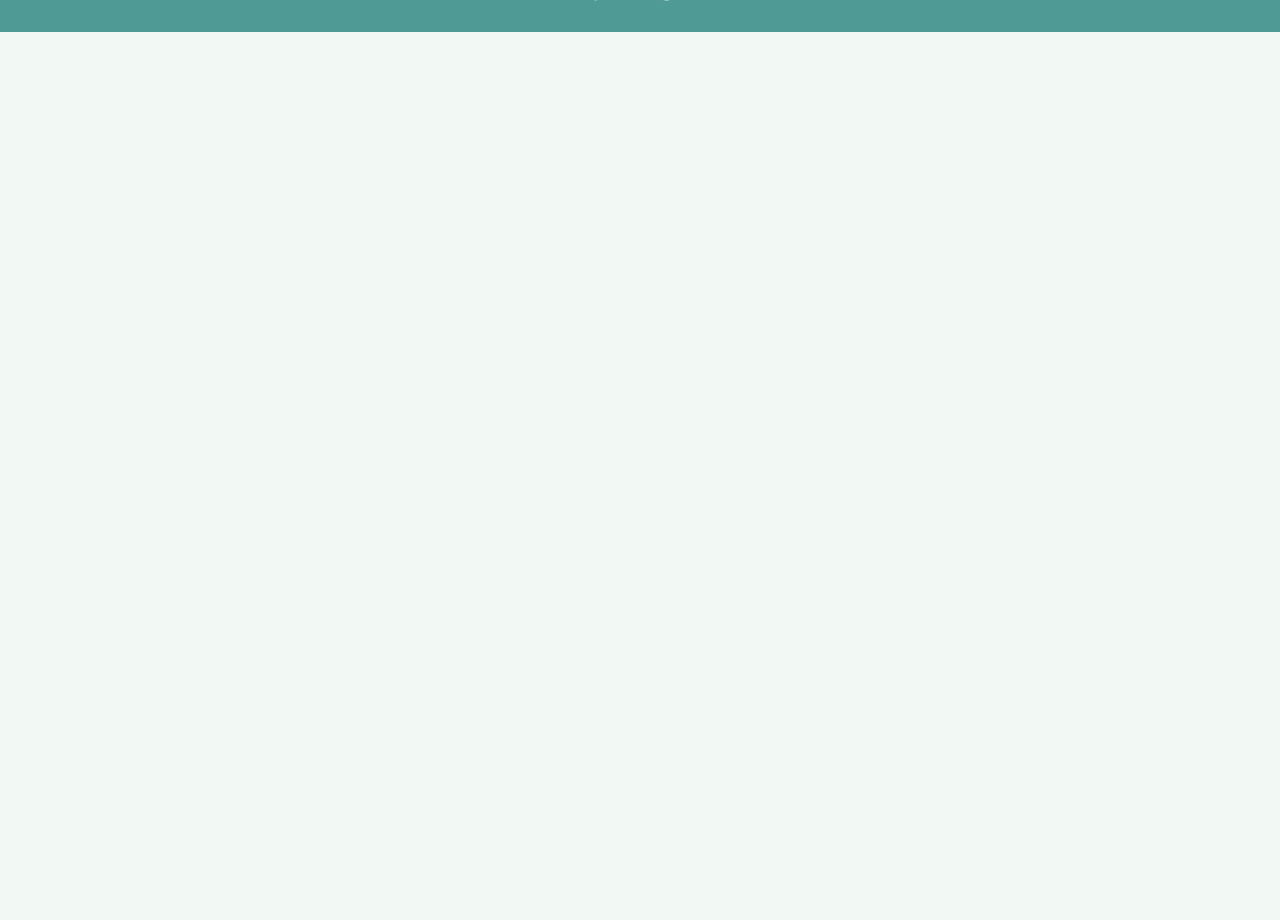
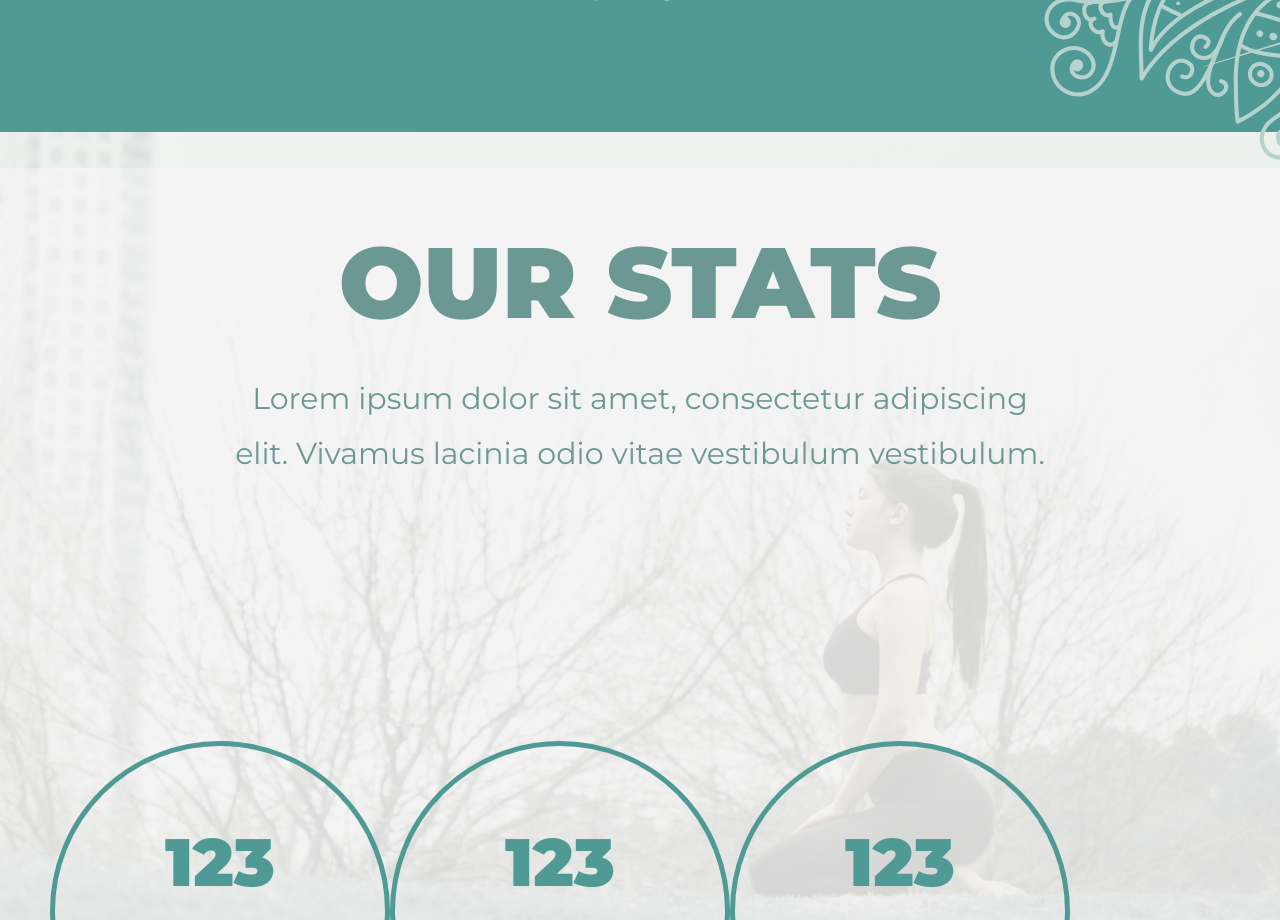
Before and after one commit to malgorzatajPL/Yoga-website, a React (Create React App) app: page / in a window 1280 px wide. Shown: the part 1880-2800 px from the top of the page. Before the commit the page ends 1912 px from the top, so only its background shows below. Built offline with nearby package versions, Linux system fonts and the light colour scheme; a web font is replaced by a local one.

Commit message:
Add Out stats section

```diff
--- a/src/App.tsx
+++ b/src/App.tsx
@@ -3,6 +3,7 @@ import Menu from './Components/Header/Menu';
 import Main from './Components/Main/Main';
 import ChooseClass from './Components/ChooseClass/ChooseClass';
 import styled from 'styled-components';
+import OurStats from './Components/OurStats/OurStats';
 
 const AppStyle = styled.div`
   position: relative;
@@ -26,6 +27,7 @@ function App() {
       <Menu />
       <Main />
       <ChooseClass />
+      <OurStats />
     </AppStyle>
   );
 }
--- a/src/Components/ChooseClass/ChooseClass.style.ts
+++ b/src/Components/ChooseClass/ChooseClass.style.ts
@@ -6,18 +6,16 @@ export const ChooseClassSection = styled.section`
   display: flex;
   flex-direction: column;
   align-items: center;
+  padding-bottom: 100px;
 `;
-export const HeaderChooseClass = styled.div`
-  padding: 60px;
-  text-align: center;
-`;
+
 export const SubtitleChooseClass = styled.p`
   font-family: ${theme.fontFamily.main};
   color: ${theme.palette.primary[100]};
+  font-size: ${fontSize(30)};
   font-variant-caps: normal;
   line-height: 1.8;
   z-index: 5;
-  font-size: ${fontSize(30)};
   width: 70%;
   margin: 0 auto;
 `;
--- a/src/Components/ChooseClass/ChooseClass.tsx
+++ b/src/Components/ChooseClass/ChooseClass.tsx
@@ -1,23 +1,19 @@
 import React from 'react';
-import {
-  Cards,
-  ChooseClassSection,
-  HeaderChooseClass,
-  SubtitleChooseClass,
-} from './ChooseClass.style';
+import { Cards, ChooseClassSection } from './ChooseClass.style';
 import Card from './Card';
-import { Header1 } from '../../shared/TextComponents';
+import { Header1, Subtitle } from '../../shared/TextComponents';
+import { Header } from '../../shared/HeadersBox';
 
 const ChooseClass = () => {
   return (
     <ChooseClassSection>
-      <HeaderChooseClass>
+      <Header>
         <Header1>Choose class</Header1>
-        <SubtitleChooseClass>
+        <Subtitle>
           Lorem ipsum dolor sit amet, consectetur adipiscing elit. Vivamus
           lacinia odio vitae vestibulum vestibulum.
-        </SubtitleChooseClass>
-      </HeaderChooseClass>
+        </Subtitle>
+      </Header>
       <Cards>
         <Card
           imageSrc='/Card1.png'
--- /dev/null
+++ b/src/Components/OurStats/CardCircle.style.ts
@@ -0,0 +1,29 @@
+import styled from 'styled-components';
+import { fontSize, theme } from '../../theme/theme';
+
+export const CardCircleStyle = styled.div`
+  width: 330px;
+  height: 330px;
+  flex-direction: column;
+  justify-content: center;
+  border-radius: 50%;
+  text-align: center;
+  display: flex;
+  border: 5px solid ${theme.palette.primary[600]};
+`;
+export const TitleCircleStyle = styled.div`
+  font-family: ${theme.fontFamily.main};
+  font-weight: 900;
+  font-size: ${fontSize(67)};
+  line-height: 1.8;
+  color: ${theme.palette.primary[600]};
+`;
+export const SubtitleCircleStyle = styled.div`
+  font-family: ${theme.fontFamily.main};
+  font-weight: 400;
+  font-size: ${fontSize(27)};
+  line-height: 1.8;
+  width: 80%;
+  margin: 0 auto;
+  color: ${theme.palette.primary[600]};
+`;
--- /dev/null
+++ b/src/Components/OurStats/CardCircle.tsx
@@ -0,0 +1,20 @@
+import React from 'react';
+import {
+  CardCircleStyle,
+  SubtitleCircleStyle,
+  TitleCircleStyle,
+} from './CardCircle.style';
+
+export type CardProps = {
+  titleCard: string;
+  subtitleCard: string;
+};
+
+export const CardCircle = ({ titleCard, subtitleCard }: CardProps) => {
+  return (
+    <CardCircleStyle>
+      <TitleCircleStyle>{titleCard}</TitleCircleStyle>
+      <SubtitleCircleStyle>{subtitleCard}</SubtitleCircleStyle>
+    </CardCircleStyle>
+  );
+};
--- /dev/null
+++ b/src/Components/OurStats/OurStats.style.ts
@@ -0,0 +1,14 @@
+import styled from 'styled-components';
+
+export const OurStatsStyle = styled.section`
+  min-height: 80vh;
+  background-image: url('/BackgroundOurStats.png');
+  background-position: center;
+  background-repeat: no-repeat;
+  background-size: cover;
+`;
+
+export const CardsCircle = styled.div`
+  display: flex;
+  padding: 200px 50px 50px 50px;
+`;
--- /dev/null
+++ b/src/Components/OurStats/OurStats.tsx
@@ -0,0 +1,26 @@
+import React from 'react';
+import { CardsCircle, OurStatsStyle } from './OurStats.style';
+import { Header1, Subtitle } from '../../shared/TextComponents';
+import { Header } from '../../shared/HeadersBox';
+import { CardCircle } from './CardCircle';
+
+const OurStats = () => {
+  return (
+    <OurStatsStyle>
+      <Header>
+        <Header1 primary={true}>Our stats</Header1>
+        <Subtitle primary={true}>
+          Lorem ipsum dolor sit amet, consectetur adipiscing elit. Vivamus
+          lacinia odio vitae vestibulum vestibulum.
+        </Subtitle>
+      </Header>
+      <CardsCircle>
+        <CardCircle titleCard='123' subtitleCard='Lorem ipsum dolor sit amet' />
+        <CardCircle titleCard='123' subtitleCard='Lorem ipsum dolor sit amet' />
+        <CardCircle titleCard='123' subtitleCard='Lorem ipsum dolor sit amet' />
+      </CardsCircle>
+    </OurStatsStyle>
+  );
+};
+
+export default OurStats;
--- /dev/null
+++ b/src/shared/HeadersBox.ts
@@ -0,0 +1,6 @@
+import styled from 'styled-components';
+
+export const Header = styled.div`
+  padding: 60px;
+  text-align: center;
+`;
--- a/src/shared/TextComponents.ts
+++ b/src/shared/TextComponents.ts
@@ -21,3 +21,16 @@ export const Body = styled.p<{ primary?: boolean }>`
   font-family: ${theme.fontFamily.main};
   font-variant-caps: normal;
 `;
+
+export const Subtitle = styled.p<{ primary?: boolean }>`
+  font-size: ${fontSize(30)};
+  line-height: 1.8;
+  z-index: 5;
+  width: 70%;
+  margin: 0 auto;
+  color: ${(props) =>
+    props.primary ? theme.palette.primary[500] : theme.palette.primary[100]};
+  font-weight: 400;
+  font-family: ${theme.fontFamily.main};
+  font-variant-caps: normal;
+`;
```
Also changed, not shown: public/BackgroundOurStats.png (added).
